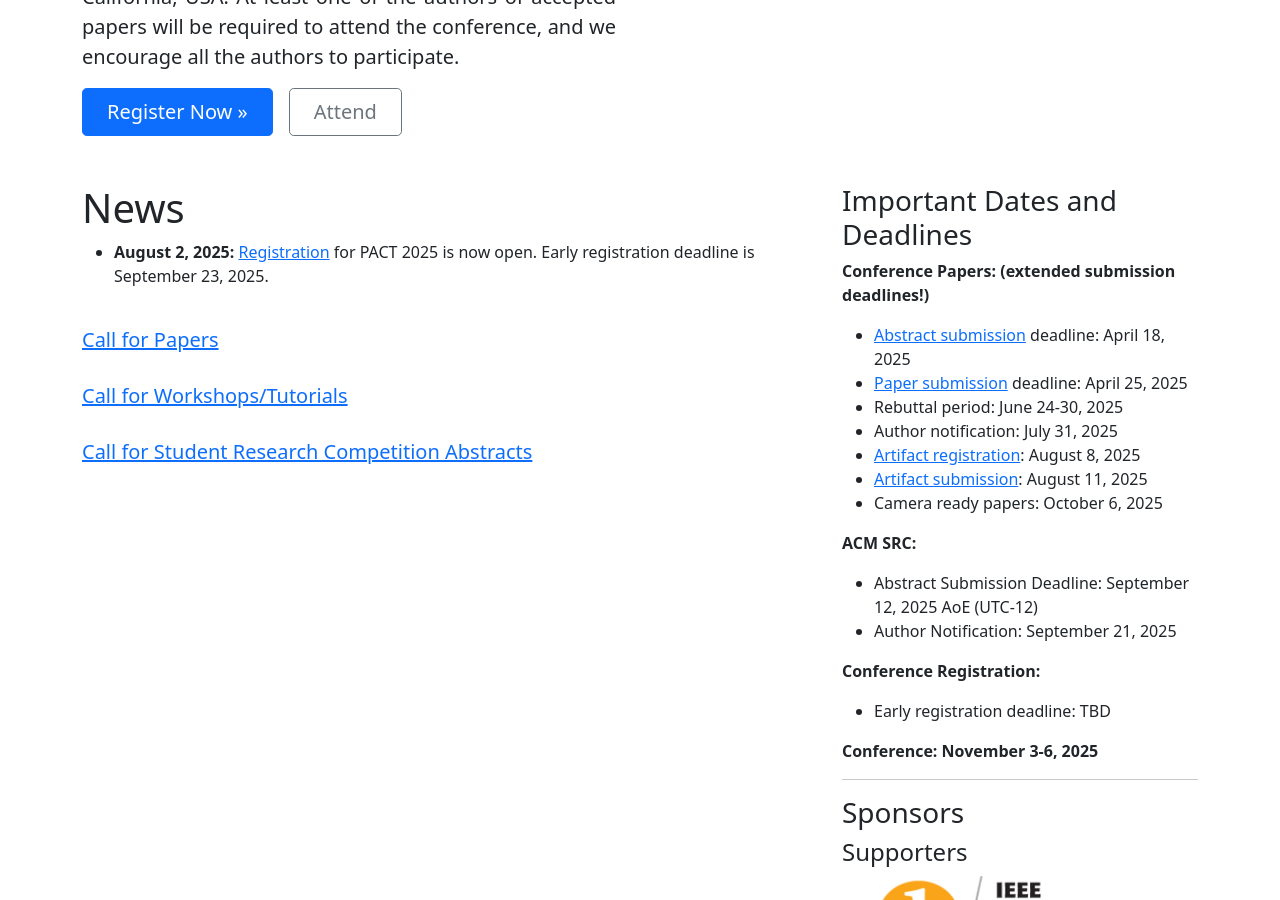
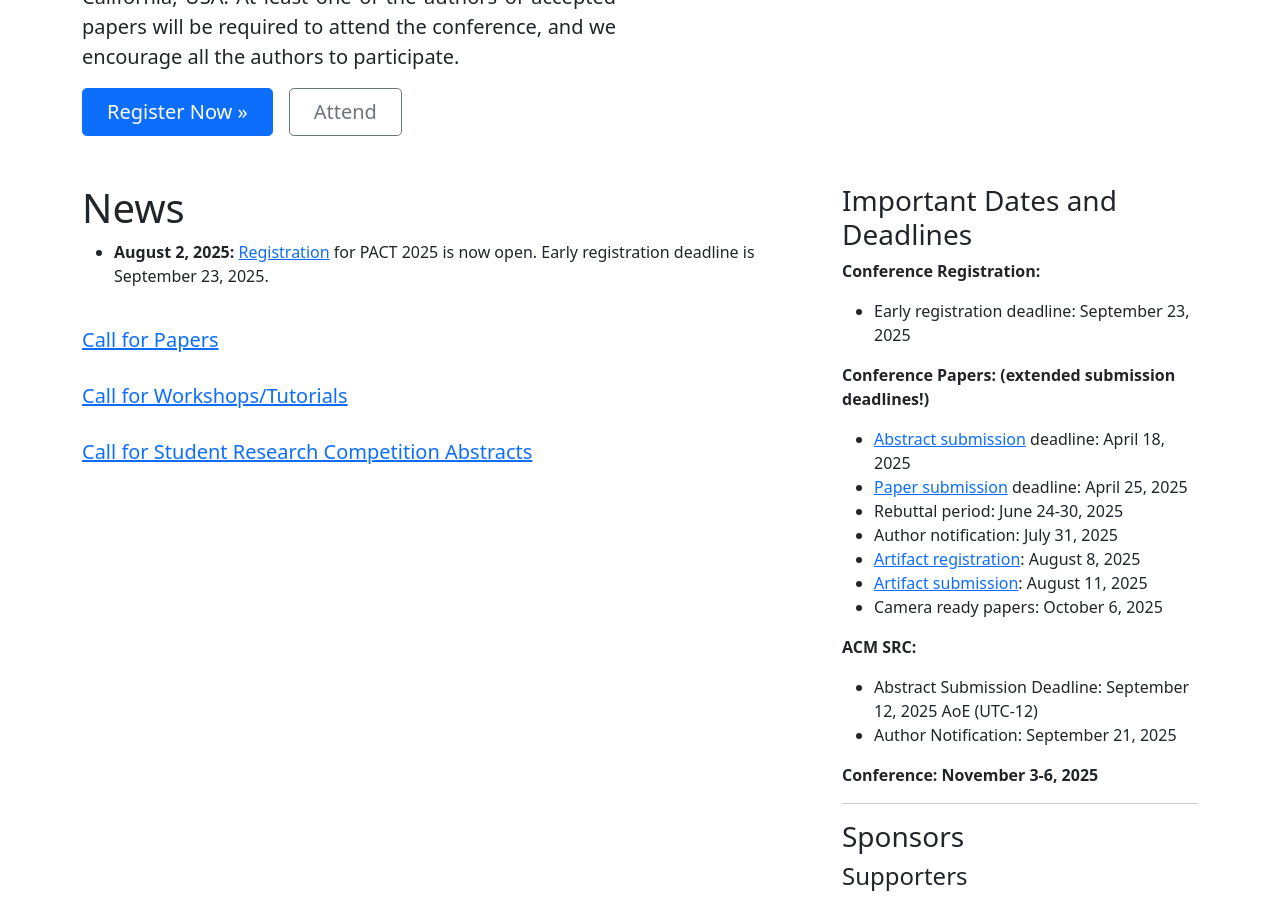
Before and after one commit to pact2025/pact2025.github.io, a Jekyll site: the page built from index.html, in a window 1280 px wide and 900 px high, scrolled down 651 px. Built offline with Jekyll 4.4.1, drawn with Linux system fonts in a browser that asks for light colours.

Commit message:
Update early registration deadline in sidebar

```diff
--- a/_includes/sidebar.html
+++ b/_includes/sidebar.html
@@ -1,4 +1,14 @@
 <h3 id="important-dates-and-deadlines">Important Dates and Deadlines</h3>
+
+<p><strong>Conference Registration:</strong></p>
+
+<ul>
+  <li>
+    Early registration deadline:
+    September 23, 2025
+  </li>
+</ul>
+
 
 <p><strong>Conference Papers: (extended submission deadlines!)</strong></p>
 
@@ -47,16 +57,6 @@
   </li>
 
 
-</ul>
-
-
-<p><strong>Conference Registration:</strong></p>
-
-<ul>
-  <li>
-    Early registration deadline:
-    TBD
-  </li>
 </ul>
 
 
```
